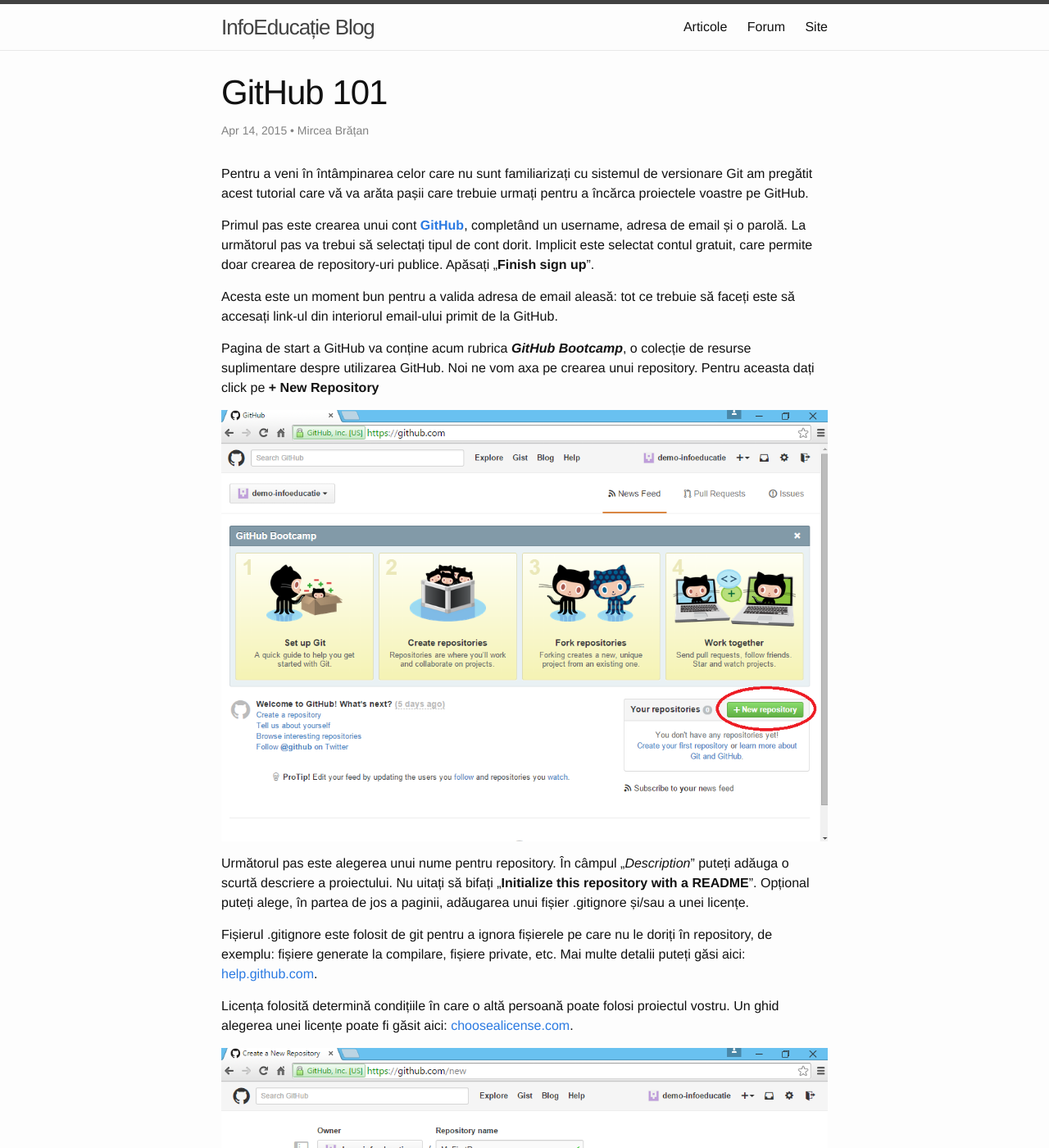
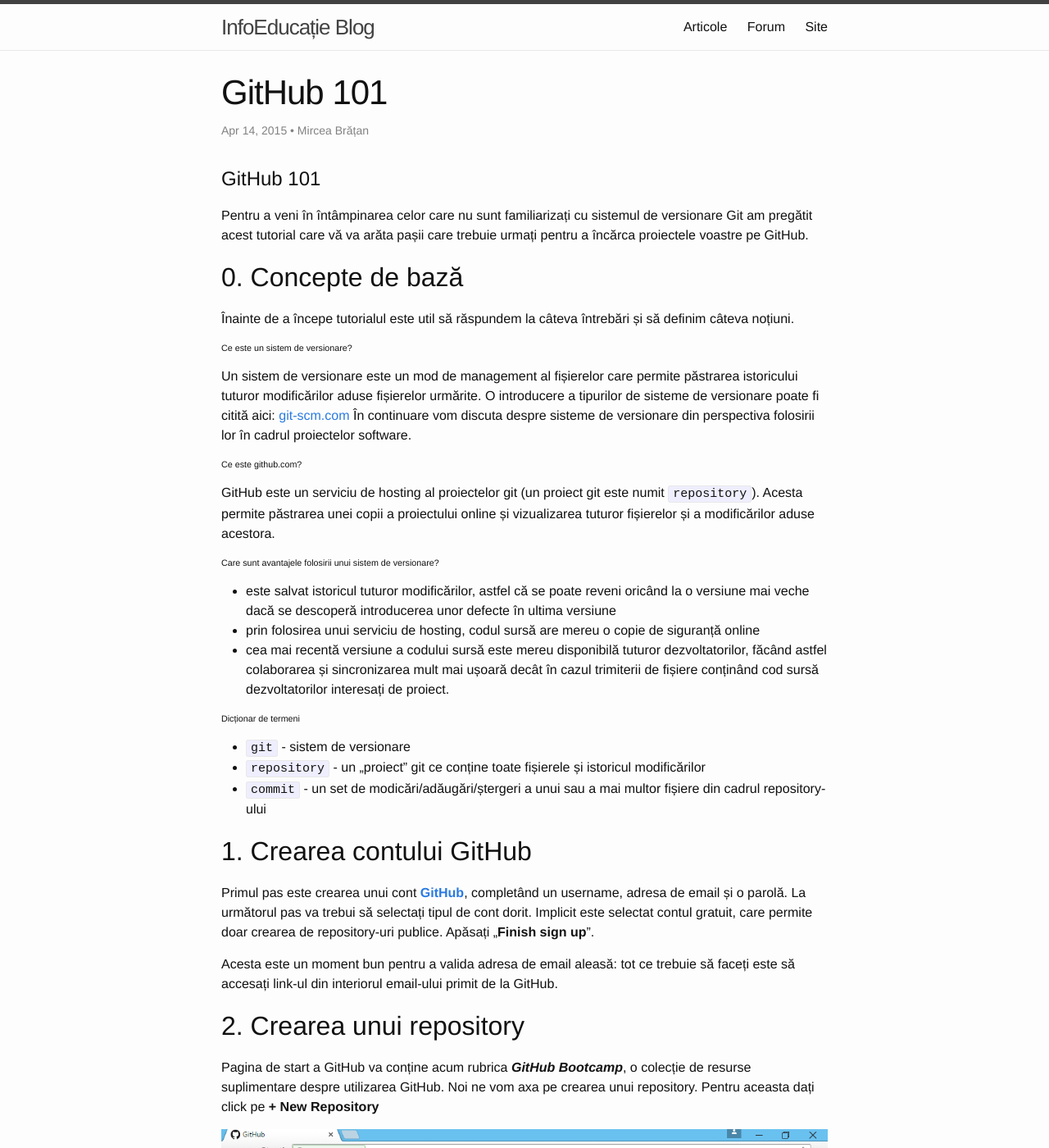
Before and after one commit to infoeducatie/blog.infoeducatie.ro, a Jekyll site: the page built from _posts/2015-04-14-github-101.markdown, in a window 1280 px wide and 1400 px high. Shown: the whole window at 82% size. Built offline with Jekyll 4.4.1, drawn with Linux system fonts in a browser that asks for light colours; some of the changed text lies outside the part shown.

Commit message:
Add sub-titles to github-101. Add short faq.

```diff
--- a/_posts/2015-04-14-github-101.markdown
+++ b/_posts/2015-04-14-github-101.markdown
@@ -6,14 +6,41 @@
 categories: tutorial
 ---
 
+# GitHub 101
+
 Pentru a veni în întâmpinarea celor care nu sunt familiarizați cu sistemul de versionare Git am pregătit acest tutorial care vă va arăta pașii care trebuie urmați pentru a încărca proiectele voastre pe GitHub.
 
 <!-- more -->
 
+## 0. Concepte de bază
+Înainte de a începe tutorialul este util să răspundem la câteva întrebări și să definim câteva noțiuni.
+
+###### Ce este un sistem de versionare?
+Un sistem de versionare este un mod de management al fișierelor care permite păstrarea istoricului tuturor modificărilor aduse fișierelor urmărite. O introducere a tipurilor de sisteme de versionare poate fi citită aici: [git-scm.com](http://git-scm.com/book/en/v2/Getting-Started-About-Version-Control)
+În continuare vom discuta despre sisteme de versionare din perspectiva folosirii lor în cadrul proiectelor software.
+
+###### Ce este github.com?
+GitHub este un serviciu de hosting al proiectelor git (un proiect git este numit `repository`). Acesta permite păstrarea unei copii a proiectului online și vizualizarea tuturor fișierelor și a modificărilor aduse acestora.
+
+###### Care sunt avantajele folosirii unui sistem de versionare?
+* este salvat istoricul tuturor modificărilor, astfel că se poate reveni oricând la o versiune mai veche dacă se descoperă introducerea unor defecte în ultima versiune
+* prin folosirea unui serviciu de hosting, codul sursă are mereu o copie de siguranță online
+* cea mai recentă versiune a codului sursă este mereu disponibilă tuturor dezvoltatorilor, făcând astfel colaborarea și sincronizarea mult mai ușoară decât în cazul trimiterii de fișiere conținând cod sursă dezvoltatorilor interesați de proiect.
+
+###### Dicționar de termeni
+* `git` - sistem de versionare
+* `repository` - un „proiect” git ce conține toate fișierele și istoricul modificărilor
+* `commit` - un set de modicări/adăugări/ștergeri a unui sau a mai multor fișiere din cadrul repository-ului
+
+
+
+## 1. Crearea contului GitHub
 Primul pas este crearea unui cont [**GitHub**](https://github.com/), completând un username, adresa de email și o parolă. La următorul pas va trebui să selectați tipul de cont dorit. Implicit este selectat contul gratuit, care permite doar crearea de repository-uri publice. Apăsați „**Finish sign up**”.
 
 Acesta este un moment bun pentru a valida adresa de email aleasă: tot ce trebuie să faceți este să accesați link-ul din interiorul email-ului primit de la GitHub.
 
+
+## 2. Crearea unui repository
 Pagina de start a GitHub va conține acum rubrica ***GitHub Bootcamp***, o colecție de resurse suplimentare despre utilizarea GitHub. Noi ne vom axa pe crearea unui repository. Pentru aceasta dați click pe **+ New Repository**
 
 {: .center}
@@ -39,6 +66,7 @@
 
 
 
+## 3. Instalarea și configurarea GitHub for Windows
 În continuare vom descăra și instala aplicația GitHub for Windows de la adresa [windows.github.com](https://windows.github.com/). După instalare va trebui să vă autentificați în aplicație cu username-ul/adresa de mail și parola alese la crearea contului de GitHub.
 
 {: .center}
@@ -60,6 +88,7 @@
 
 
 
+## 4. Crearea primul commit
 Acum vom clona (crea o copie locală) repository-ul creat anterior. Din aplicație vom da click pe „**+**”, vom selecta tab-ul „**Clone**”, contul și repository-ul pe care dorim să-l clonăm, iar în final vom apăsa „**Clone <repo-name>**”. Pe ecran va apărea o fereastră pentru selectarea directorului unde se va face clonarea.
 
 {: .center}
@@ -85,6 +114,8 @@
 
 Ultimul pas este sincronizarea repository-ului local cu GitHub. Tot ce trebuie făcut este să dați click pe „**Sync**”.
 
+**Important!** După fiecare commit este necesară sincronizarea cu GitHub pentru ca modificările să fie disponibile și online.
+
 {: .center}
 ![Sincronizarea cu GitHub](/assets/images/github-101/10-push.png)
 
```
